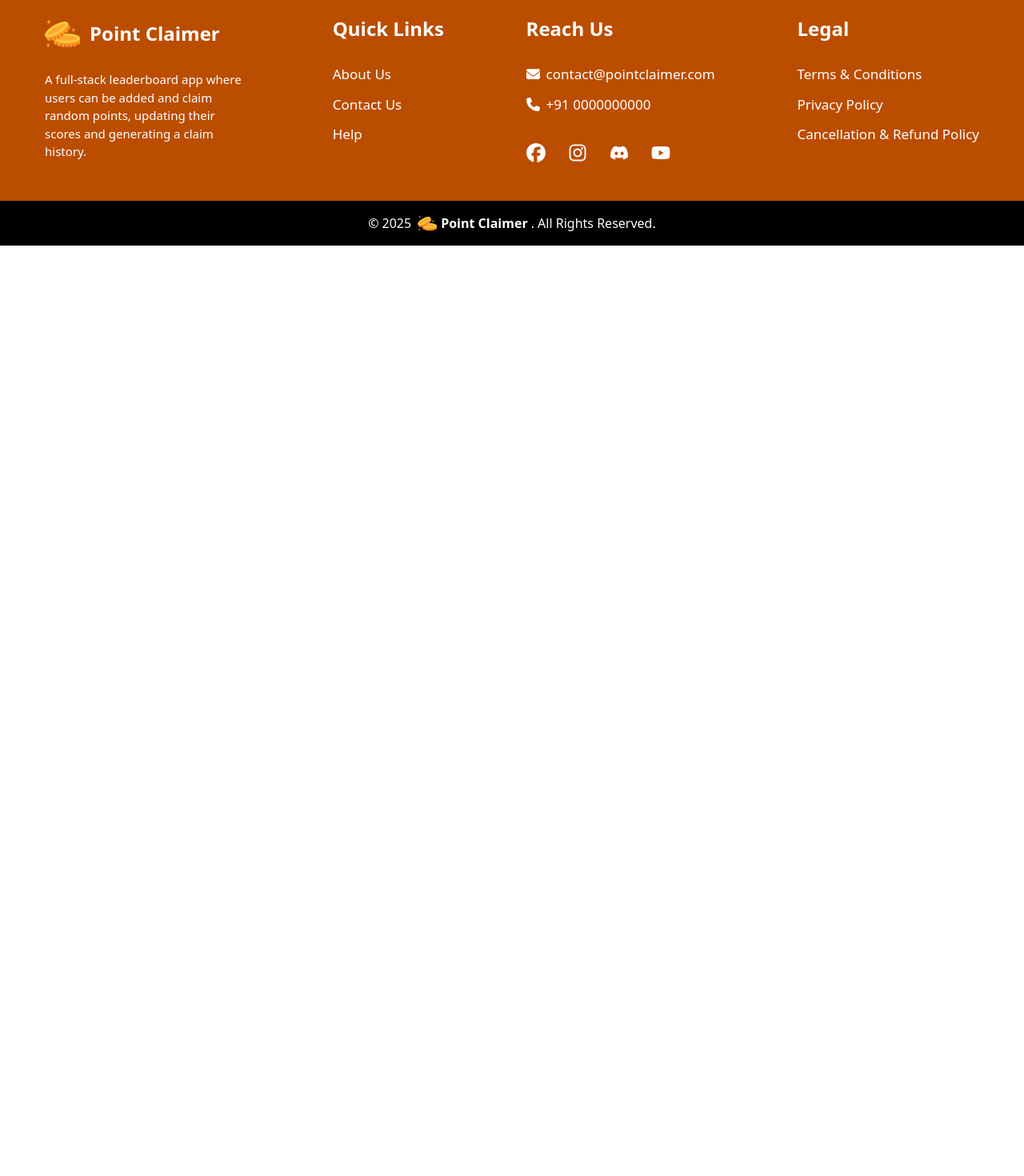
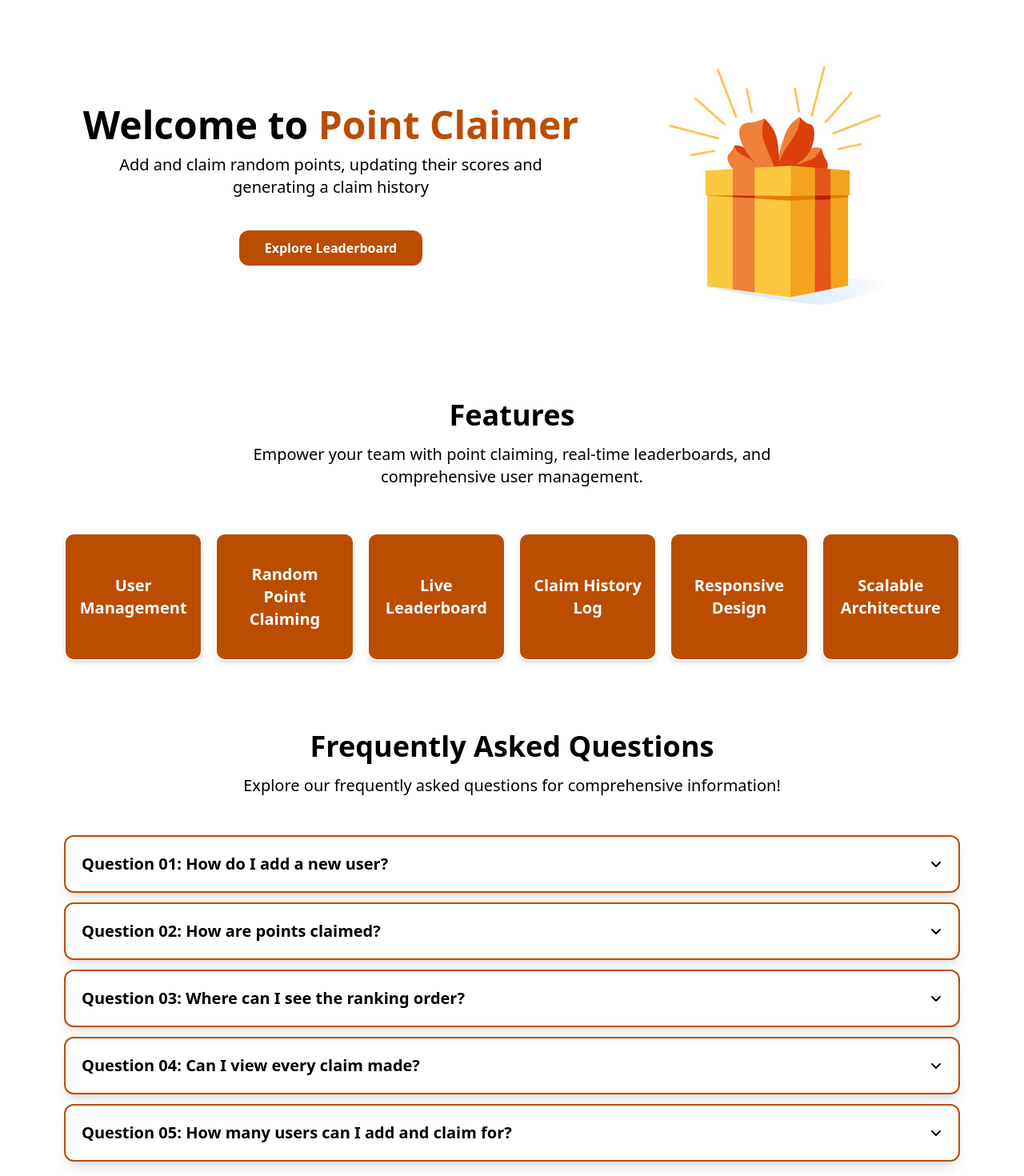
Before and after one commit to ShailySarker/Point-Claimer-Frontend, a React (Vite) app: page /home in a window 1280 px wide. Shown: the part 120-1590 px from the top of the page at 80% size. Before the commit the page ends 800 px from the top, so only its background shows below. Built offline with nearby package versions, Linux system fonts and the light colour scheme; no server answers.

Commit message:
banner, features faqs section added

```diff
--- /dev/null
+++ b/src/pages/Home/Components/Banner.tsx
@@ -0,0 +1,23 @@
+import { Link } from 'react-router';
+import sidePhoto from '../../../assets/images/Home/Banner_bannerPhoto.jpg';
+
+const Banner = () => {
+    return (
+        <div className='flex md:flex-row flex-col-reverse justify-between items-center xl:px-20 lg:px-16 md:px-12 px-6 xl:mt-20 lg:mt-16 md:mt-14 mt-10'>
+            <div className="flex flex-col items-center ">
+                <h1 className="text-black xl:text-5xl lg:text-4xl md:text-3xl text-2xl font-bold text-center">Welcome to <span className='text-amber-700'>Point Claimer</span></h1>
+                <p className="md:w-[80%] w-[70%] text-center text-black xl:text-xl lg:text-[17px] md:text-base text-sm xl:mt-3 lg:mt-2 mt-[6px] xl:mb-10 lg:mb-7 md:mb-6 mb-5">
+                    Add and claim random points, updating their scores and generating a claim history
+                </p>
+                <Link to="/leaderboard">
+                    <button className="xl:px-8 px-6 xl:py-[10px] md:py-2 py-[7px] bg-amber-700 text-white font-semibold rounded-xl hover:bg-amber-600 hover:rounded-4xl transition md:text-base text-sm">
+                        Explore Leaderboard
+                    </button>
+                </Link>
+            </div>
+            <img className="xl:w-auto lg:w-[42%] md:w-[40%] w-[63%]" src={sidePhoto} alt="sidePhoto" />
+        </div>
+    );
+};
+
+export default Banner;
--- /dev/null
+++ b/src/pages/Home/Components/FAQ.tsx
@@ -0,0 +1,83 @@
+import { useState } from 'react';
+import { FaAngleDown, FaAngleUp } from 'react-icons/fa6';
+const dataOfFAQs = [
+    {
+        id: 1,
+        question: 'How do I add a new user?',
+        answer: 'Kindly click the “Add New User” button, enter a name in the popup modal, and hit Submit. The new user will appear instantly in the leaderboard and can start earning points.',
+    },
+    {
+        id: 2,
+        question: 'How are points claimed?',
+        answer: 'Kindly click “Claim Points” on any user card. This triggers the backend to award a random amount (between 1–10 points), updates their total, and logs the claim in the history section.',
+    },
+    {
+        id: 3,
+        question: 'Where can I see the ranking order?',
+        answer: "The Leaderboard section displays all users sorted by total points, highest first. It updates in real-time after each claim so you can watch the order shift immediately."
+    },
+    {
+        id: 4,
+        question: 'Can I view every claim made?',
+        answer: 'Yes! The Claim History list shows each claim with the user’s name, the points awarded, and the timestamp. This offers full transparency on all point transactions.',
+    },
+    {
+        id: 5,
+        question: 'How many users can I add and claim for?',
+        answer: "You can add unlimited users. While the homepage shows your current users, pagination loads 10 per page—so you can scale without performance issues.",
+    },
+];
+
+interface IFAQ {
+    id: number,
+    question: string,
+    answer: string
+}
+const FaqItem = (faq: IFAQ) => {
+    const [isOpen, setIsOpen] = useState(false);
+
+    const toggleAccordion = () => {
+        setIsOpen(!isOpen);
+    };
+
+    return (
+        <div className="border-2 rounded-xl border-amber-700 shadow-lg">
+            <button
+                className="flex items-center justify-between w-full xl:p-5 lg:p-4 md:p-5 px-3 py-4 text-left focus:outline-none"
+                onClick={toggleAccordion}>
+                <span className="w-[93%] xl:text-xl lg:text-lg md:text-base text-[15px] font-semibold"><span className="font-bold text-black">Question 0{faq?.id}: </span>{faq?.question}</span>
+                <span className='w-[5%] flex justify-end'>
+                    {
+                        isOpen ? <FaAngleUp /> : <FaAngleDown />
+                    }
+                </span>
+            </button>
+            {isOpen && (
+                <div className="xl:p-5 lg:p-4 md:p-5 px-3 py-4 bg-amber-100 rounded-b-xl">
+                    <p className="text-black xl:text-xl lg:text-lg md:text-base text-[15px] font-medium">
+                        <span className="font-bold border-b-2 border-black">Answer:</span> {faq?.answer}</p>
+                </div>
+            )}
+        </div>
+    );
+};
+
+
+const FAQ = () => {
+    return (
+        <div className="xl:px-20 lg:px-16 md:px-12 px-6 xl:mt-20 lg:mt-16 md:mt-14 mt-10 xl:mb-24 lg:mb-20 md:mb-16 mb-14">
+            <div>
+                <h1 className="xl:text-4xl/normal md:text-3xl/normal text-2xl/normal font-bold text-center text-black">Frequently Asked Questions</h1>
+                <p className="text-center lg:w-[60%] md:w-[75%] w-[90%] mx-auto xl:text-xl lg:text-lg md:text-lg text-sm lg:mt-2 md:mt-[6px] mt-2 text-black">Explore our frequently asked questions for comprehensive information!</p>
+            </div>
+            <div className="lg:mt-12 md:mt-10 mt-8 flex flex-col gap-3 ">
+                {
+                    dataOfFAQs?.map((faq) => (
+                        <FaqItem key={faq?.id} question={faq?.question} answer={faq?.answer} id={faq?.id} />
+                    ))}
+            </div>
+        </div>
+    );
+};
+
+export default FAQ;
--- /dev/null
+++ b/src/pages/Home/Components/Features.tsx
@@ -0,0 +1,32 @@
+const Features = () => {
+    return (
+        <div className="xl:px-20 lg:px-16 md:px-12 px-6 xl:mt-20 lg:mt-16 md:mt-14 mt-10">
+            <div>
+                <h1 className="xl:text-4xl/normal md:text-3xl/normal text-2xl/normal font-bold text-center text-black">Features</h1>
+                <p className="text-center lg:w-[60%] md:w-[75%] w-[90%] mx-auto xl:text-xl lg:text-lg md:text-lg text-sm lg:mt-2 md:mt-[6px] mt-2 text-black">Empower your team with point claiming, real-time leaderboards, and comprehensive user management.</p>
+            </div>
+            <div className="grid lg:grid-cols-6 md:grid-cols-3 grid-cols-2 xl:gap-4 lg:gap-4 md:gap-4 gap-3 xl:mt-14 lg:mt-12 md:mt-10 mt-8">
+                <div className='shadow-md xl:h-40 lg:h-[136px] h-32 p-4 flex justify-center items-center border-2 hover:border-amber-700 bg-amber-700 hover:bg-white text-white hover:text-amber-700 rounded-xl'>
+                    <h1 className='xl:text-xl lg:text-[16.5px] text-center font-semibold'>User Management</h1>
+                </div>
+                <div className='shadow-md xl:h-40 lg:h-[136px] h-32 p-4 flex justify-center items-center border-2 hover:border-amber-700 bg-amber-700 hover:bg-white text-white hover:text-amber-700 rounded-xl'>
+                    <h1 className='xl:text-xl lg:text-[16.5px] text-center font-semibold'>Random Point Claiming</h1>
+                </div>
+                <div className='shadow-md xl:h-40 lg:h-[136px] h-32 p-4 flex justify-center items-center border-2 hover:border-amber-700 bg-amber-700 hover:bg-white text-white hover:text-amber-700 rounded-xl'>
+                    <h1 className='xl:text-xl lg:text-[16.5px] text-center font-semibold'>Live Leaderboard</h1>
+                </div>
+                <div className='shadow-md xl:h-40 lg:h-[136px] h-32 p-4 flex justify-center items-center border-2 hover:border-amber-700 bg-amber-700 hover:bg-white text-white hover:text-amber-700 rounded-xl'>
+                    <h1 className='xl:text-xl lg:text-[16.5px] text-center font-semibold'>Claim History Log</h1>
+                </div>
+                <div className='shadow-md xl:h-40 lg:h-[136px] h-32 p-4 flex justify-center items-center border-2 hover:border-amber-700 bg-amber-700 hover:bg-white text-white hover:text-amber-700 rounded-xl'>
+                    <h1 className='xl:text-xl lg:text-[16.5px] text-center font-semibold'>Responsive Design</h1>
+                </div>
+                <div className='shadow-md xl:h-40 lg:h-[136px] h-32 p-4 flex justify-center items-center border-2 hover:border-amber-700 bg-amber-700 hover:bg-white text-white hover:text-amber-700 rounded-xl'>
+                    <h1 className='xl:text-xl lg:text-[16.5px] text-center font-semibold'>Scalable Architecture</h1>
+                </div>
+            </div>
+        </div>
+    );
+};
+
+export default Features;
--- a/src/pages/Home/Home.tsx
+++ b/src/pages/Home/Home.tsx
@@ -1,9 +1,16 @@
+import Banner from "./Components/Banner";
+import FAQ from "./Components/FAQ";
+import Features from "./Components/Features";
 
 const Home = () => {
     return (
-        <div>
-
-        </div>
+        <>
+            <Banner />
+            <Features/>
+            {/* <PointsClaim />
+            <AddUser /> */}
+            <FAQ/>
+        </>
     );
 };
 
```
